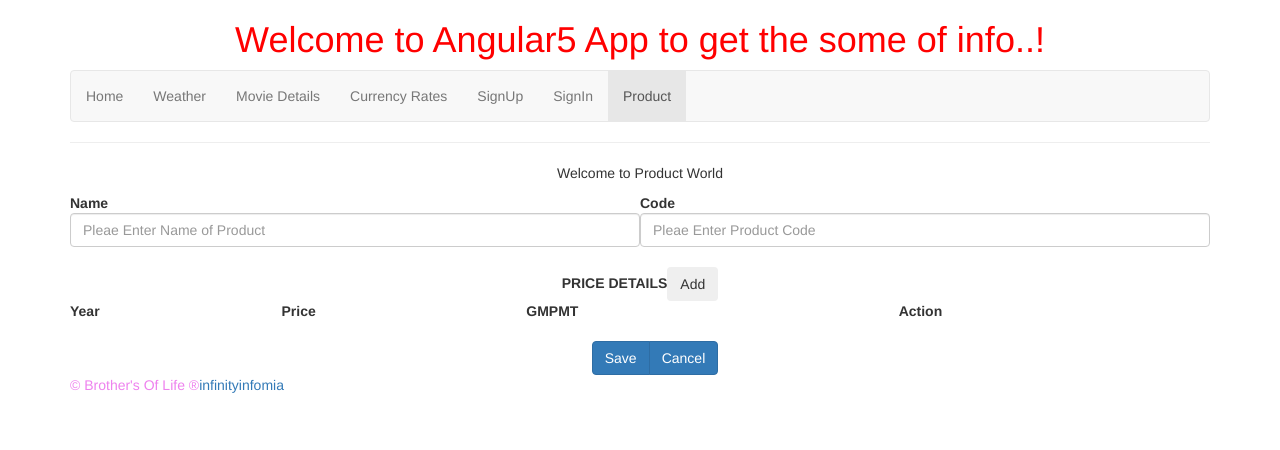
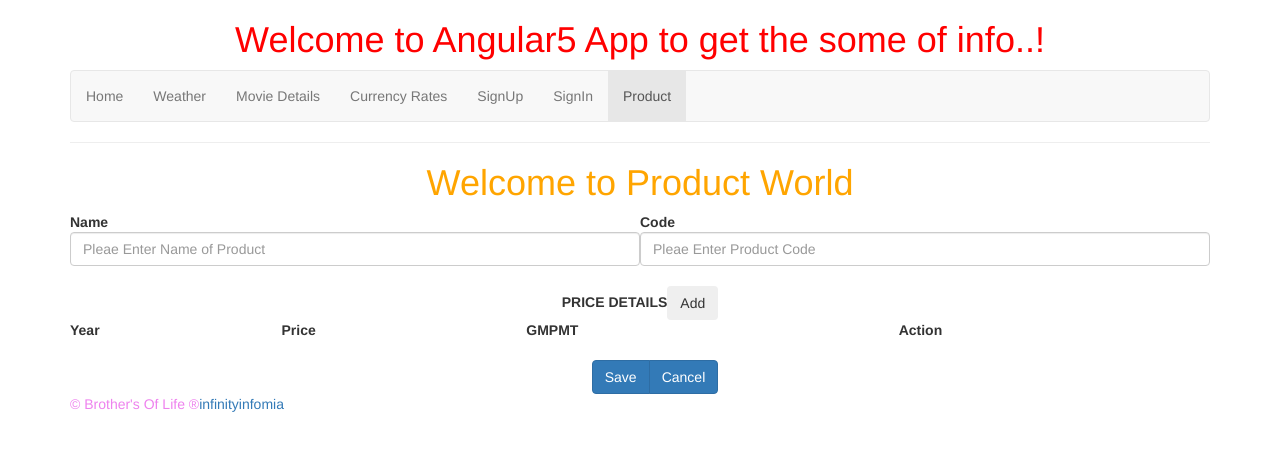
Before and after one commit to potrusaikiran/Angular2Builder, an Angular app: page /product in a window 1280 px wide. Shown: the top 450 px of the page. Built offline with nearby package versions, Linux system fonts and the light colour scheme.

Commit message:
change in header name consistency code style

```diff
--- a/src/app/currency/currency.component.ts
+++ b/src/app/currency/currency.component.ts
@@ -27,7 +27,8 @@ export class CurrencyComponent implements OnInit {
             },
             error => {
                 console.log('Error. The callCurrencyService result JSON value is as follows:');
-                console.log(error);
+                console.log(error.error);
+                alert(error.error+" currency");
             }
             );
     }
--- a/src/app/movie/movie.component.html
+++ b/src/app/movie/movie.component.html
@@ -1,17 +1,31 @@
-<h1>Open Movie Database</h1>
+<h1> Movie Name serch</h1>
 <div class="container">
+
     <div class="form-group">
+
         <input type="text" required [(ngModel)]="id_movie" (change)="callMovieService()" class="form-control" placeholder="Enter Movie name ...">
-  <br><br>
+        <br>
+        <br>
+        <div *ngIf="this.mv_Title">
+
             <h3>Movie Details</h3>
+
             <br>
             <p class="well lead">
-      <i> Title :</i> {{ this.mv_Title }} <br>
-      <i> Plot :</i> {{ this.mv_Plot }} <br>
-      <i> Actors :</i> {{ this.mv_Actors }} <br>
-      <i> Directed by :</i> {{ this.mv_Director }} <br>
-      <i> Rated :</i> {{ this.mv_Rated }} <br>
-      <i> Release Date :</i> {{ this.mv_Released }} <br>
+
+                <i> Title :</i> {{ this.mv_Title }}
+                <br>
+                <i> Plot :</i> {{ this.mv_Plot }}
+                <br>
+                <i> Actors :</i> {{ this.mv_Actors }}
+                <br>
+                <i> Directed by :</i> {{ this.mv_Director }}
+                <br>
+                <i> Rated :</i> {{ this.mv_Rated }}
+                <br>
+                <i> Release Date :</i> {{ this.mv_Released }}
+                <br>
             </p>
         </div>
         </div>
+</div>
--- a/src/app/product/product.component.html
+++ b/src/app/product/product.component.html
@@ -1,4 +1,4 @@
-<p>Welcome to Product World</p>
+<h1>Welcome to Product World</h1>
 <form>
   <table class="table">
     <tr style="border-top: 0px solid #ddd;">
--- a/src/app/product/product.component.ts
+++ b/src/app/product/product.component.ts
@@ -4,6 +4,7 @@ import { Guid } from '../guid';
 @Component({
   selector: 'app-product',
   templateUrl: './product.component.html',
+    styles: [`h1 { font-weight:normal;color:orange}`]
 })
 export class ProductComponent implements OnInit {
   product: any = { Id: null, Code: null, Name: null, PriceDetailModel: [] }
--- a/src/app/weather/weather.component.html
+++ b/src/app/weather/weather.component.html
@@ -1,15 +1,29 @@
 <h1>Yahoo! Weather </h1>
 <div class="container">
+
     <div class="form-group">
-  <input type="text" [(ngModel)]="id_city" class="form-control" placeholder="Enter City name ..."><br>
-  <input type="text" [(ngModel)]="id_state" class="form-control" placeholder="Enter State. Example CA for California ..."><br>
+
+        <input type="text" [(ngModel)]="id_city" class="form-control" placeholder="Enter City name ...">
+        <br>
+        <input type="text" [(ngModel)]="id_state" class="form-control" placeholder="Enter State. Example CA for California ...">
+        <br>
         <button type="button" class="btn btn-primary" (click)="callWeatherService()">Submit</button>
-  <br><br><br>
+
         <br>
+        <br>
+        <br>
+        <br>
+        <div *ngIf="this.op_city">
+
             <p class="well lead">
-    <i>City, State, Country :</i> {{ this.op_city }} {{ this.op_region }} {{ this.op_country }} <br>
-    <i>Current Condition :</i> {{ this.op_text }} <br>
-    <i>Current Temperature :</i> {{ this.op_temp }} <br>
+
+                <i>City, State, Country :</i> {{ this.op_city }} {{ this.op_region }} {{ this.op_country }}
+                <br>
+                <i>Current Condition :</i> {{ this.op_text }}
+                <br>
+                <i>Current Temperature :</i> {{ this.op_temp }}
+                <br>
             </p>
         </div>
         </div>
+</div>
```
Lines whose indentation alone changed are shown as unchanged.
